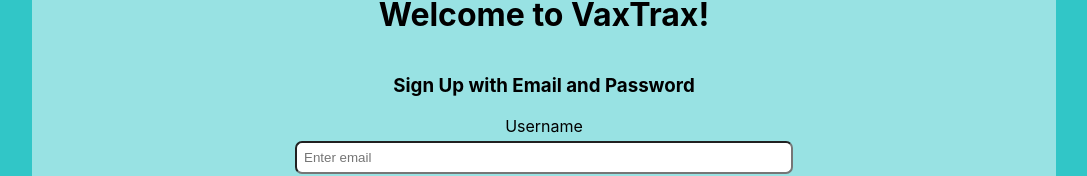
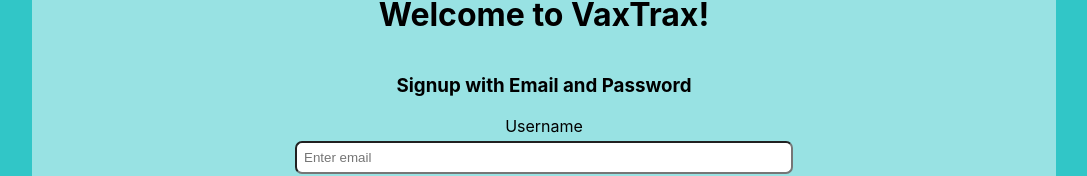
Before and after one commit to charliechase96/vaxtrax, a React (Create React App) app: page /signup in a window 1280 px wide. Shown: the part 197-373 px from the top of the page, without its empty margins (96-1183 px from the left). Built offline with nearby package versions, Linux system fonts and the light colour scheme; the HTML template or start-up script is replaced by a standard one.

Commit message:
test title on signup page

```diff
--- a/src/App.css
+++ b/src/App.css
@@ -202,7 +202,7 @@
   }
 
   .login-form {
-      width: 90%; /* Increase width on smaller screens if needed */
+    width: 90%; /* Increase width on smaller screens if needed */
   }
 
   .signup-form h1 {
--- a/src/Components/Authentication/Signup.js
+++ b/src/Components/Authentication/Signup.js
@@ -42,7 +42,7 @@
             <div className='signup-form'>
                 <h1>Welcome to VaxTrax!</h1>
                 <form onSubmit={handleSignup}>
-                    <h3>Sign Up with Email and Password</h3>
+                    <h3>Signup with Email and Password</h3>
                     <label>Username</label>
                     <input
                         type="email"
```
